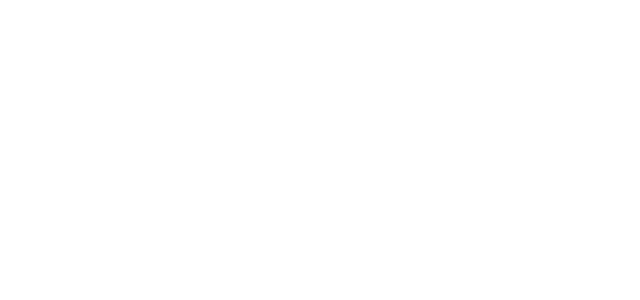
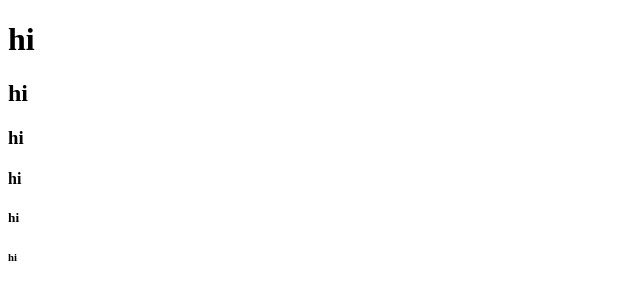
Before and after one commit to diegoa15-gif/nuh-uh-, a plain HTML site: page index.html in a window 1280 px wide. Shown: the whole page, without its empty margins (0-640 px from the left). Drawn offline with Linux system fonts and the light colour scheme.

Commit message:
commit 3

```diff
--- a/index.html
+++ b/index.html
@@ -6,6 +6,13 @@
     <title>ducky warfare</title>
 </head>
 <body>
+    <h1>hi</h1>
+    <h2>hi</h2>
+    <h3>hi</h3>
+    <h4>hi</h4>
+    <h5>hi</h5>
+    <h6>hi</h6>
+
 
 </body>
 </html>
```
